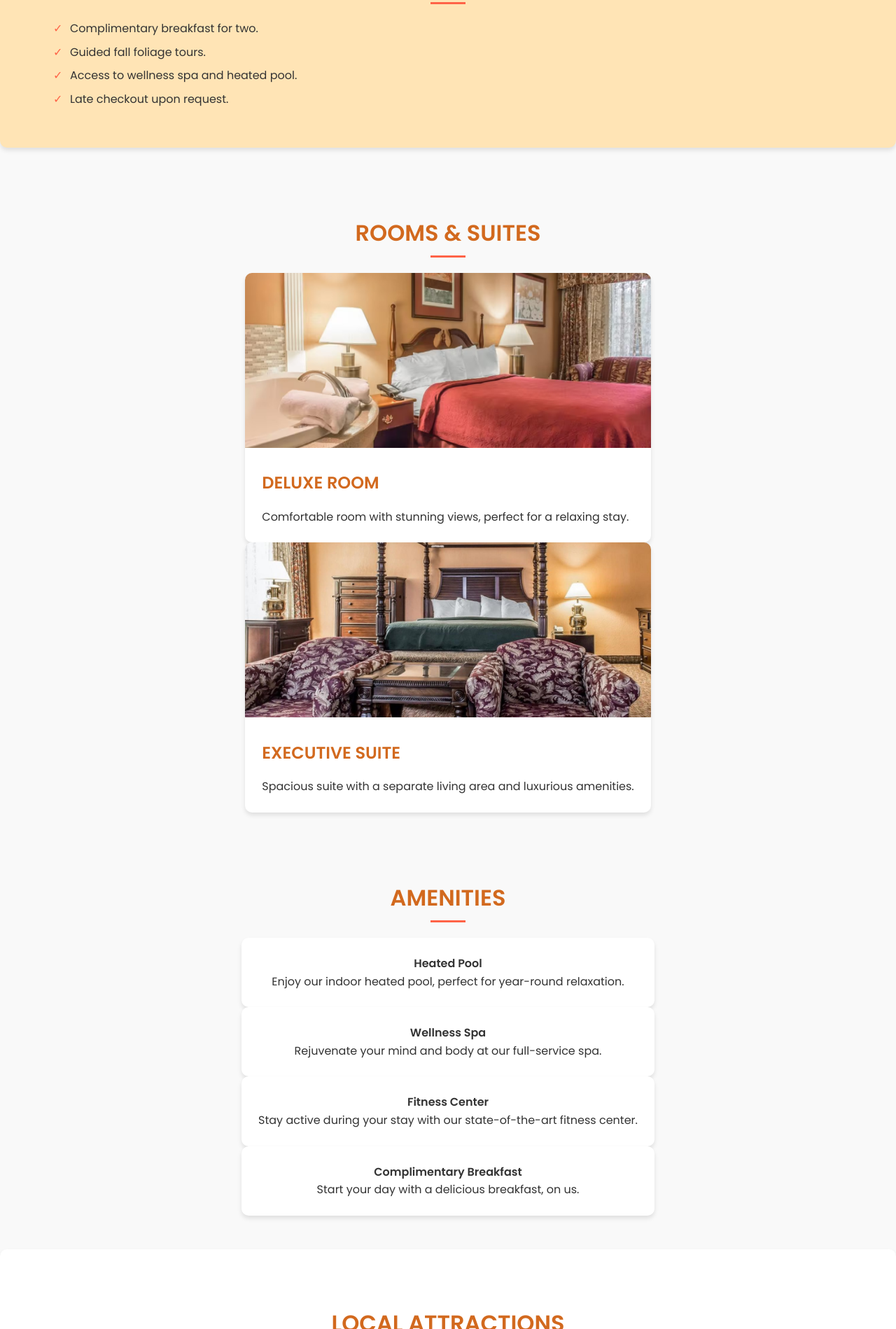
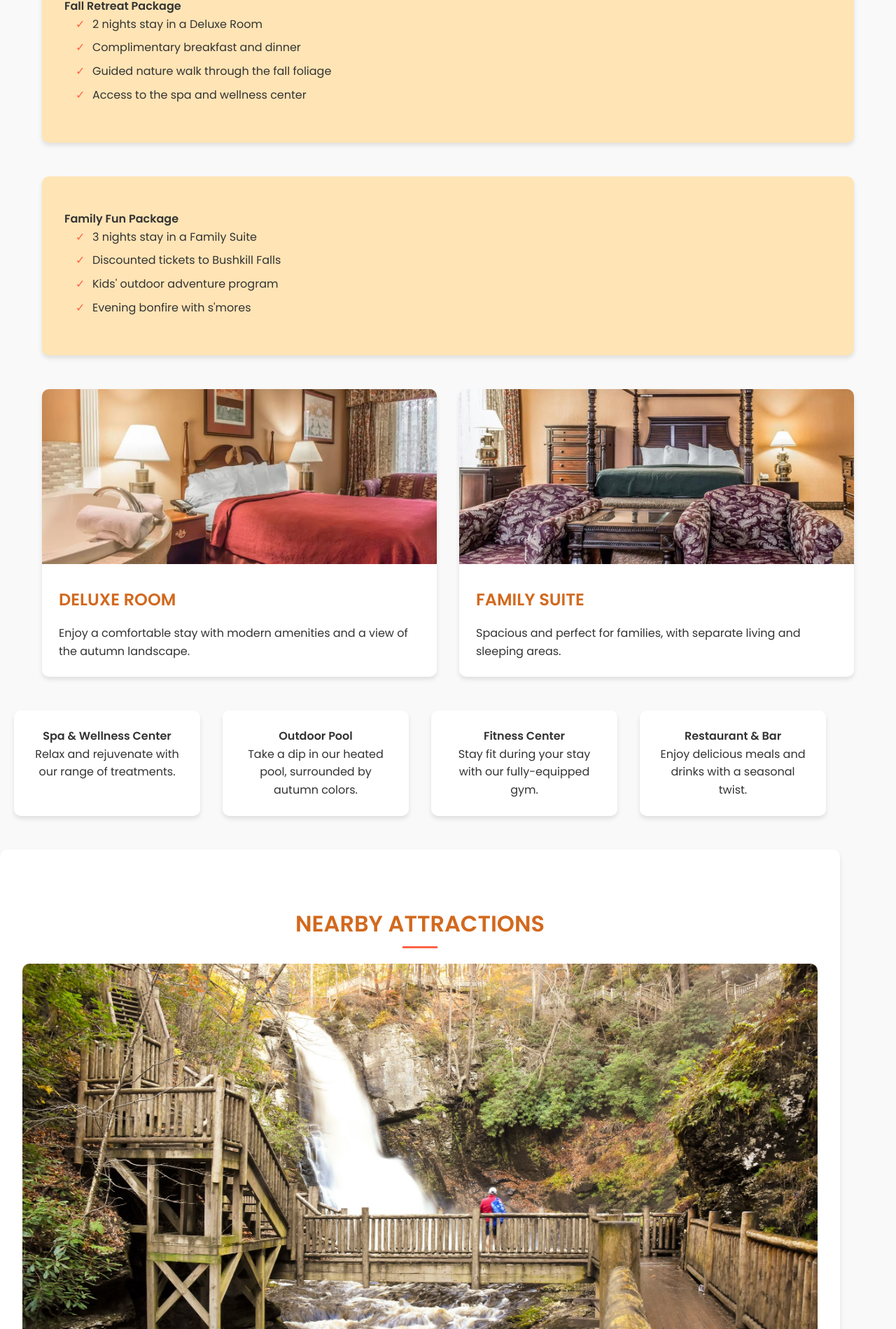
Before and after one commit to haydnphilipdesign/Fairbridge, a plain HTML site: page index.html in a window 1280 px wide. Shown: the part 695-2594 px from the top of the page at 70% size. Drawn offline with Linux system fonts and the light colour scheme.

Commit message:
Update index.html

```diff
--- a/index.html
+++ b/index.html
@@ -179,7 +179,7 @@
             margin: 3rem 0;
             border-radius: 10px;
             box-shadow: 0 4px 6px rgba(0, 0, 0, 0.1);
-            animation: fadeInUp 1s ease-in-out;
+            animation: fadeInUp 1s ease-in-out forwards;
         }
 
         @keyframes fadeInUp {
@@ -217,7 +217,7 @@
             justify-content: space-between;
             flex-wrap: wrap;
             gap: 2rem;
-            animation: fadeInUp 1s ease-in-out;
+            animation: fadeInUp 1s ease-in-out forwards;
         }
 
         .room {
@@ -262,7 +262,7 @@
             grid-template-columns: repeat(auto-fit, minmax(200px, 1fr));
             gap: 2rem;
             margin: 3rem 0;
-            animation: fadeInUp 1s ease-in-out;
+            animation: fadeInUp 1s ease-in-out forwards;
         }
 
         .amenity {
@@ -285,7 +285,7 @@
             padding: 2rem;
             border-radius: 10px;
             box-shadow: 0 4px 6px rgba(0, 0, 0, 0.1);
-            animation: fadeInUp 1s ease-in-out;
+            animation: fadeInUp 1s ease-in-out forwards;
         }
 
         .attraction img, .relaxation img {
@@ -309,51 +309,24 @@
             margin-top: 3rem;
         }
 
-        footer p {
-            margin: 0;
-        }
-
         footer a {
             color: var(--accent-color);
             text-decoration: none;
+            transition: color 0.3s ease;
         }
 
         footer a:hover {
-            text-decoration: underline;
-        }
-
-        /* Media Queries */
-        @media (max-width: 768px) {
-            .header-content {
-                flex-direction: column;
-                align-items: center;
-            }
-
-            nav ul {
-                flex-direction: column;
-                align-items: center;
-                margin-top: 1rem;
-            }
-
-            .rooms {
-                flex-direction: column;
-                gap: 1rem;
-            }
-
-            .room {
-                flex-basis: 100%;
-            }
+            color: white;
         }
     </style>
 </head>
 <body>
     <header>
-        <div class="container header-content">
-            <div class="logo">Fairbridge Inn & Suites</div>
+        <div class="header-content container">
+            <div class="logo"><img src="logo.png" alt="Fairbridge Inn & Suites"></div>
             <nav>
                 <ul>
-                    <li><a href="#hero" class="active">Home</a></li>
-                    <li><a href="#package">Packages</a></li>
+                    <li><a href="#packages" class="active">Packages</a></li>
                     <li><a href="#rooms">Rooms</a></li>
                     <li><a href="#amenities">Amenities</a></li>
                     <li><a href="#attractions">Attractions</a></li>
@@ -363,89 +336,84 @@
         </div>
     </header>
 
-    <section class="hero" id="hero">
-        <div class="container">
+    <section class="hero">
         <h2>Fall Getaway Special</h2>
-            <p>Enjoy a luxurious fall getaway with exclusive packages at Fairbridge Inn & Suites.</p>
-            <a href="#package" class="cta-button">Book Now</a>
-        </div>
+        <p>Experience the beauty of autumn with our exclusive packages.</p>
+        <a href="#packages" class="cta-button">View Packages</a>
     </section>
 
-    <section class="package" id="package">
-        <div class="container">
-            <h3 class="section-title">Exclusive Packages</h3>
+    <section id="packages" class="container">
+        <h3 class="section-title">Our Exclusive Packages</h3>
+        <div class="package">
+            <h4>Fall Retreat Package</h4>
             <ul>
-                <li>Complimentary breakfast for two.</li>
-                <li>Guided fall foliage tours.</li>
-                <li>Access to wellness spa and heated pool.</li>
-                <li>Late checkout upon request.</li>
+                <li>2 nights stay in a Deluxe Room</li>
+                <li>Complimentary breakfast and dinner</li>
+                <li>Guided nature walk through the fall foliage</li>
+                <li>Access to the spa and wellness center</li>
+            </ul>
+        </div>
+        <div class="package">
+            <h4>Family Fun Package</h4>
+            <ul>
+                <li>3 nights stay in a Family Suite</li>
+                <li>Discounted tickets to Bushkill Falls</li>
+                <li>Kids' outdoor adventure program</li>
+                <li>Evening bonfire with s'mores</li>
             </ul>
         </div>
     </section>
 
-    <section class="rooms" id="rooms">
-        <div class="container">
-            <h3 class="section-title">Rooms & Suites</h3>
+    <section id="rooms" class="container rooms">
         <div class="room">
             <img src="cozy-room.jpg" alt="Deluxe Room">
             <div class="room-content">
                 <h4>Deluxe Room</h4>
-                    <p>Comfortable room with stunning views, perfect for a relaxing stay.</p>
+                <p>Enjoy a comfortable stay with modern amenities and a view of the autumn landscape.</p>
             </div>
         </div>
         <div class="room">
-                <img src="deluxe-suite.jpg" alt="Executive Suite">
+            <img src="deluxe-suite.jpg" alt="Family Suite">
             <div class="room-content">
-                    <h4>Executive Suite</h4>
-                    <p>Spacious suite with a separate living area and luxurious amenities.</p>
-                </div>
+                <h4>Family Suite</h4>
+                <p>Spacious and perfect for families, with separate living and sleeping areas.</p>
             </div>
         </div>
     </section>
 
-    <section class="amenities" id="amenities">
-        <div class="container">
-            <h3 class="section-title">Amenities</h3>
+    <section id="amenities" class="container amenities">
         <div class="amenity">
-                <h4>Heated Pool</h4>
-                <p>Enjoy our indoor heated pool, perfect for year-round relaxation.</p>
+            <h4>Spa & Wellness Center</h4>
+            <p>Relax and rejuvenate with our range of treatments.</p>
         </div>
         <div class="amenity">
-                <h4>Wellness Spa</h4>
-                <p>Rejuvenate your mind and body at our full-service spa.</p>
+            <h4>Outdoor Pool</h4>
+            <p>Take a dip in our heated pool, surrounded by autumn colors.</p>
         </div>
         <div class="amenity">
             <h4>Fitness Center</h4>
-                <p>Stay active during your stay with our state-of-the-art fitness center.</p>
+            <p>Stay fit during your stay with our fully-equipped gym.</p>
         </div>
         <div class="amenity">
-                <h4>Complimentary Breakfast</h4>
-                <p>Start your day with a delicious breakfast, on us.</p>
-            </div>
+            <h4>Restaurant & Bar</h4>
+            <p>Enjoy delicious meals and drinks with a seasonal twist.</p>
         </div>
     </section>
 
-    <section class="attraction" id="attractions">
-        <div class="container">
-            <h3 class="section-title">Local Attractions</h3>
+    <section id="attractions" class="container attraction">
+        <h3 class="section-title">Nearby Attractions</h3>
         <img src="bushkill-falls.jpg" alt="Bushkill Falls">
-            <p>Explore the beautiful Bushkill Falls, just minutes from our hotel.</p>
-        </div>
+        <p>Discover the stunning Bushkill Falls, also known as the "Niagara of Pennsylvania."</p>
     </section>
 
-    <section class="relaxation" id="relaxation">
-        <div class="container">
-            <h3 class="section-title">Relaxation</h3>
+    <section id="relaxation" class="container relaxation">
+        <h3 class="section-title">Relaxation & Wellness</h3>
        <img src="indoor-pool.jpg" alt="Indoor Pool">
             <p>Unwind in our indoor pool, offering a serene environment perfect for relaxation and rejuvenation.</p>
-        </div>
         </section>
 
     <footer>
-        <div class="container">
-            <p>&copy; 2024 Fairbridge Inn & Suites. All Rights Reserved.</p>
-            <p><a href="https://www.fairbridgeinn.com/privacy-policy">Privacy Policy</a></p>
-        </div>
+        <p>&copy; 2024 Fairbridge Inn & Suites | <a href="#">Privacy Policy</a> | <a href="#">Terms of Service</a></p>
     </footer>
 </body>
 </html>
```
Lines whose indentation alone changed are shown as unchanged.
